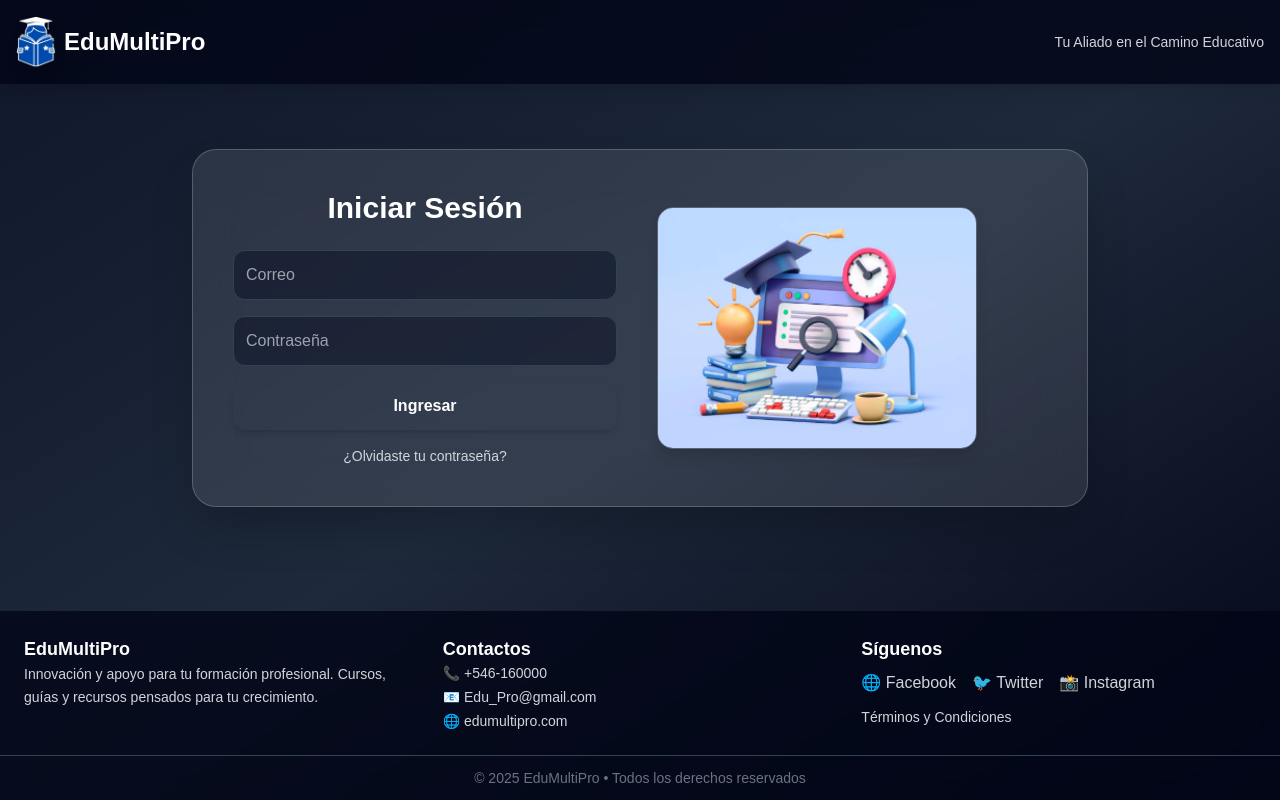
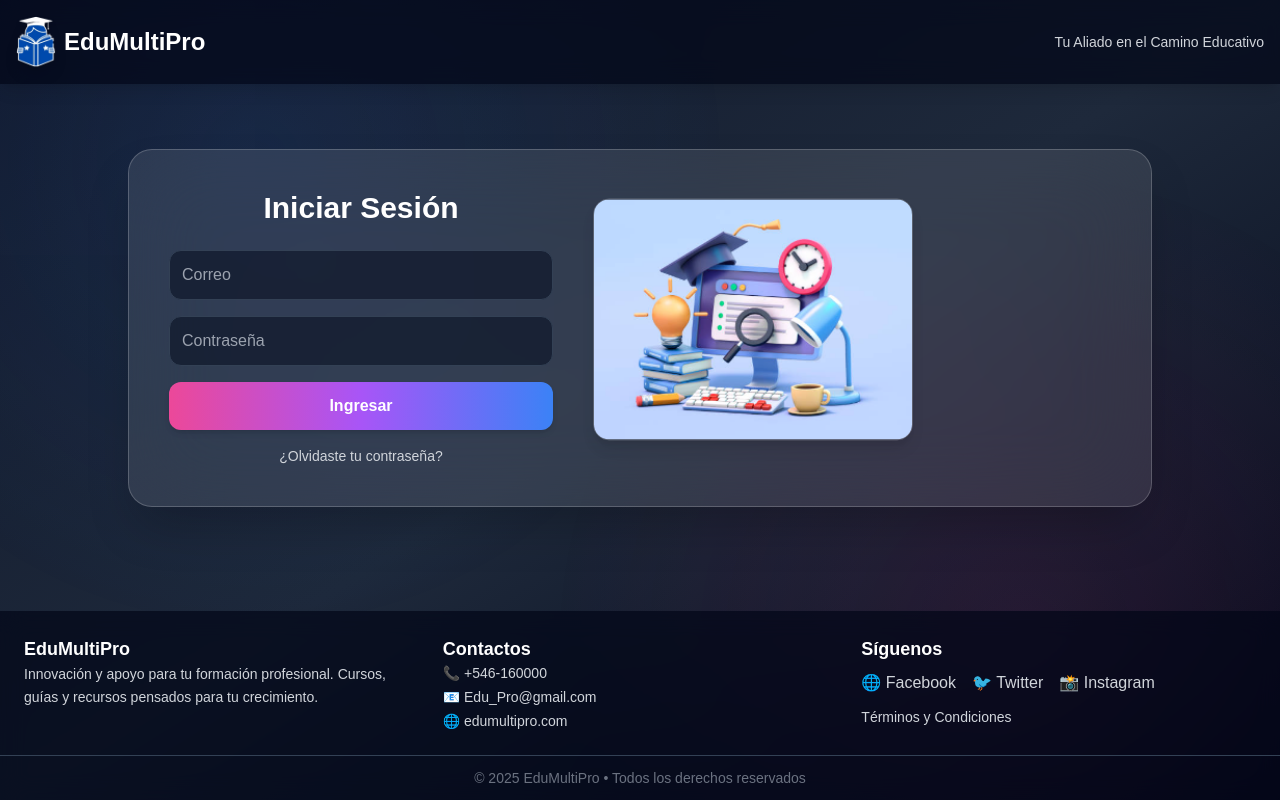
Before and after one commit to Zarpien06/EduMultiproWed, a React (Vite) app: page / in a window 1280 px wide. Built offline with nearby package versions, Linux system fonts and the light colour scheme.

Commit message:
Update App.jsx

```diff
--- a/src/App.jsx
+++ b/src/App.jsx
@@ -1,69 +1,108 @@
+import { motion } from "framer-motion";
 import logo from "./assets/logo.png";
 import loginImg from "./assets/1.png";
 
 export default function App() {
   return (
-    <div className="flex flex-col min-h-screen bg-gradient-to-br from-slate-900 via-slate-800 to-slate-950 text-white">
+    <div className="relative flex flex-col min-h-screen overflow-hidden bg-gradient-to-br from-slate-900 via-slate-800 to-slate-950 text-white">
+      {/* FONDO CON PARTICULAS */}
+      <div className="absolute inset-0 z-0">
+        <div className="absolute w-full h-full bg-[radial-gradient(circle_at_20%_20%,rgba(59,130,246,0.15),transparent_40%)] animate-pulse"></div>
+        <div className="absolute w-full h-full bg-[radial-gradient(circle_at_80%_80%,rgba(236,72,153,0.15),transparent_40%)] animate-pulse"></div>
+      </div>
+
       {/* NAVBAR */}
-      <header className="bg-slate-950/80 backdrop-blur-md shadow-lg sticky top-0 z-50">
+      <motion.header
+        initial={{ y: -80 }}
+        animate={{ y: 0 }}
+        transition={{ duration: 0.7, ease: "easeOut" }}
+        className="bg-slate-950/70 backdrop-blur-md shadow-lg sticky top-0 z-50"
+      >
         <div className="container mx-auto flex items-center justify-between p-4">
-          <h1 className="text-2xl font-bold flex items-center gap-2 text-futuristic">
+          <motion.h1
+            whileHover={{ scale: 1.05 }}
+            className="text-2xl font-bold flex items-center gap-2"
+          >
             <img src={logo} alt="logo" className="w-10 drop-shadow-lg" />
             EduMultiPro
-          </h1>
+          </motion.h1>
           <span className="text-sm text-gray-300">
             Tu Aliado en el Camino Educativo
           </span>
         </div>
-      </header>
+      </motion.header>
 
       {/* MAIN */}
-      <main className="flex flex-1 items-center justify-center p-6">
-        <div className="bg-white/10 backdrop-blur-xl rounded-3xl shadow-2xl flex flex-col md:flex-row items-center p-10 gap-10 border border-white/20 w-full max-w-4xl">
+      <main className="flex flex-1 items-center justify-center p-6 relative z-10">
+        <motion.div
+          initial={{ opacity: 0, y: 50 }}
+          animate={{ opacity: 1, y: 0 }}
+          transition={{ duration: 0.9, ease: "easeOut" }}
+          className="bg-white/10 backdrop-blur-2xl rounded-3xl shadow-2xl flex flex-col md:flex-row items-center p-10 gap-10 border border-white/20 w-full max-w-5xl"
+        >
           {/* FORMULARIO */}
           <div className="w-full md:w-96">
-            <h2 className="text-3xl font-bold mb-6 text-center text-futuristic">
+            <motion.h2
+              initial={{ opacity: 0, y: -20 }}
+              animate={{ opacity: 1, y: 0 }}
+              transition={{ delay: 0.2 }}
+              className="text-3xl font-bold mb-6 text-center"
+            >
               Iniciar Sesión
-            </h2>
+            </motion.h2>
             <form className="flex flex-col gap-4">
-              <input
+              <motion.input
+                whileFocus={{ scale: 1.02 }}
                 type="email"
                 placeholder="Correo"
-                className="p-3 rounded-xl bg-slate-900/60 border border-slate-700 focus:outline-none focus:ring-2 focus:ring-futuristic"
+                className="p-3 rounded-xl bg-slate-900/70 border border-slate-700 focus:outline-none focus:ring-2 focus:ring-pink-500 transition"
               />
-              <input
+              <motion.input
+                whileFocus={{ scale: 1.02 }}
                 type="password"
                 placeholder="Contraseña"
-                className="p-3 rounded-xl bg-slate-900/60 border border-slate-700 focus:outline-none focus:ring-2 focus:ring-futuristic"
+                className="p-3 rounded-xl bg-slate-900/70 border border-slate-700 focus:outline-none focus:ring-2 focus:ring-blue-500 transition"
               />
-              <button
+              <motion.button
+                whileHover={{ scale: 1.05 }}
+                whileTap={{ scale: 0.95 }}
                 type="submit"
-                className="p-3 rounded-xl bg-futuristic font-bold hover:bg-secondary transition-all duration-300 shadow-md hover:scale-105"
+                className="p-3 rounded-xl bg-gradient-to-r from-pink-500 via-purple-500 to-blue-500 font-bold shadow-md text-white transition-all duration-500 bg-size-200 bg-pos-0 hover:bg-pos-100"
               >
                 Ingresar
-              </button>
+              </motion.button>
               <a
                 href="#"
-                className="text-sm text-center text-gray-300 hover:text-futuristic transition-colors"
+                className="text-sm text-center text-gray-300 hover:text-pink-400 transition-colors"
               >
                 ¿Olvidaste tu contraseña?
               </a>
             </form>
           </div>
 
-          {/* IMAGEN */}
-          <div className="hidden md:block">
+          {/* IMAGEN ANIMADA */}
+          <motion.div
+            initial={{ y: 0 }}
+            animate={{ y: [0, -10, 0] }}
+            transition={{ duration: 4, repeat: Infinity, ease: "easeInOut" }}
+            className="hidden md:block"
+          >
             <img
               src={loginImg}
               alt="login"
               className="w-80 rounded-2xl shadow-lg border border-white/20"
             />
-          </div>
-        </div>
+          </motion.div>
+        </motion.div>
       </main>
 
       {/* FOOTER */}
-      <footer className="bg-slate-950/80 backdrop-blur-md mt-10">
+      <motion.footer
+        initial={{ opacity: 0 }}
+        animate={{ opacity: 1 }}
+        transition={{ delay: 1 }}
+        className="bg-slate-950/70 backdrop-blur-md mt-10"
+      >
         <div className="container mx-auto p-6 grid md:grid-cols-3 gap-6 text-gray-300">
           <div>
             <h3 className="font-bold text-white text-lg">EduMultiPro</h3>
@@ -85,19 +124,19 @@ export default function App() {
           <div>
             <h3 className="font-bold text-white text-lg">Síguenos</h3>
             <div className="flex gap-4 mt-2">
-              <a href="#" className="hover:text-futuristic transition-colors">
+              <a href="#" className="hover:text-pink-400 transition-colors">
                 🌐 Facebook
               </a>
-              <a href="#" className="hover:text-futuristic transition-colors">
+              <a href="#" className="hover:text-pink-400 transition-colors">
                 🐦 Twitter
               </a>
-              <a href="#" className="hover:text-futuristic transition-colors">
+              <a href="#" className="hover:text-pink-400 transition-colors">
                 📸 Instagram
               </a>
             </div>
             <a
               href="#"
-              className="block mt-3 text-sm hover:text-futuristic transition-colors"
+              className="block mt-3 text-sm hover:text-pink-400 transition-colors"
             >
               Términos y Condiciones
             </a>
@@ -106,7 +145,7 @@ export default function App() {
         <div className="text-center text-gray-500 text-sm border-t border-slate-700 py-3">
           © 2025 EduMultiPro • Todos los derechos reservados
         </div>
-      </footer>
+      </motion.footer>
     </div>
   );
 }
```
